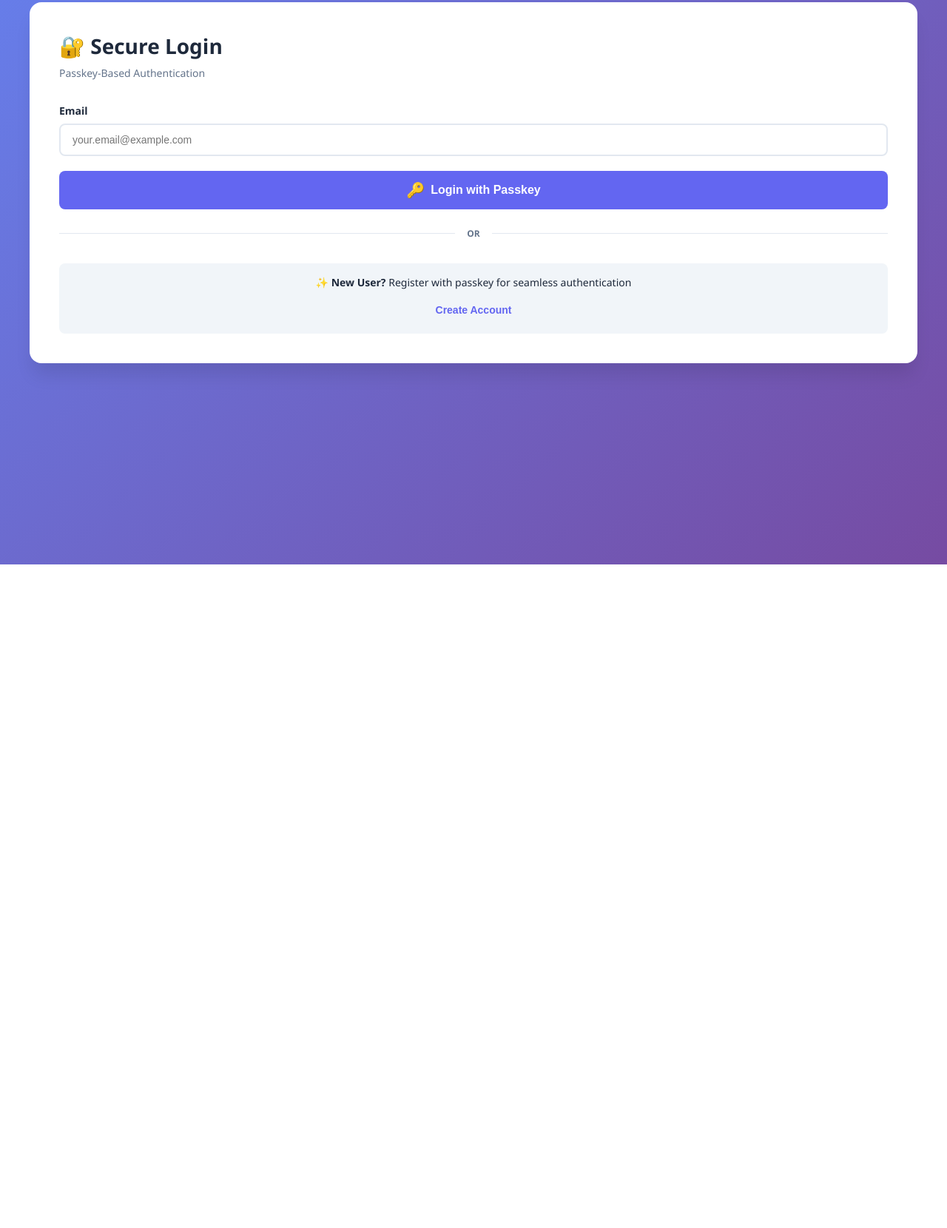
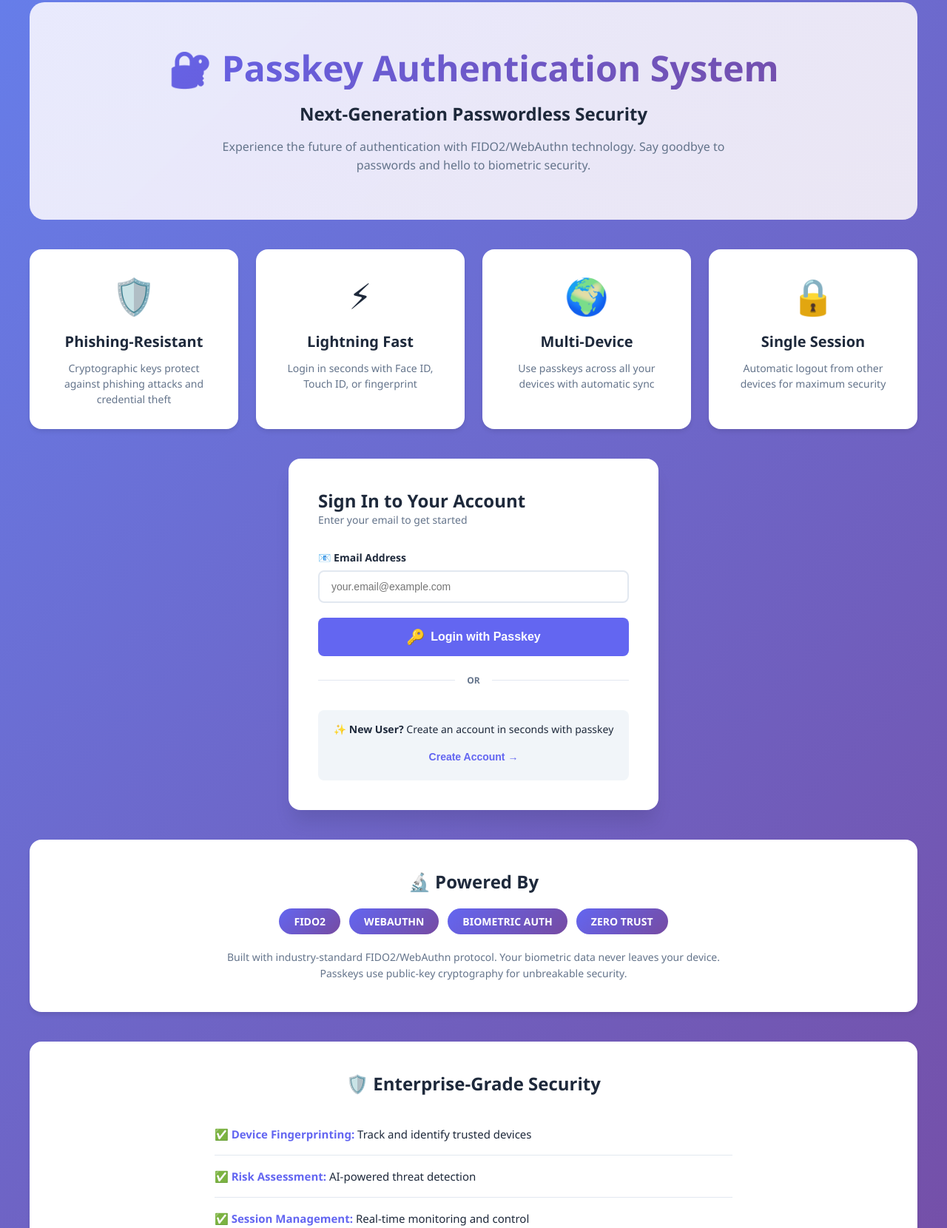
Before and after one commit to Nitinnnn67/Passkey-Based-Authentication-with-Real-Time-Session-Protection, a website built with Vite: page client/index.html in a window 1280 px wide. Shown: the part 37-1697 px from the top of the page at 74% size. Before the commit the page ends 800 px from the top, so only its background shows below. Built offline with nearby package versions, Linux system fonts and the light colour scheme; files whose address does not match are found by name.

Commit message:
feat: Enhance landing page with hero and features sections; update authentication routes for session validation

```diff
--- a/client/index.html
+++ b/client/index.html
@@ -8,15 +8,52 @@
 </head>
 <body>
   <div class="container">
-    <!-- Login Screen -->
+    <!-- Login Screen / Landing Page -->
     <div id="loginScreen" class="screen active">
-      <div class="card">
-        <h1>🔐 Secure Login</h1>
-        <p class="subtitle">Passkey-Based Authentication</p>
+      <!-- Hero Section -->
+      <div class="hero-section">
+        <div class="hero-content">
+          <h1 class="hero-title">🔐 Passkey Authentication System</h1>
+          <p class="hero-subtitle">Next-Generation Passwordless Security</p>
+          <p class="hero-description">
+            Experience the future of authentication with FIDO2/WebAuthn technology.
+            Say goodbye to passwords and hello to biometric security.
+          </p>
+        </div>
+      </div>
+
+      <!-- Features Section -->
+      <div class="features-grid">
+        <div class="feature-card">
+          <div class="feature-icon">🛡️</div>
+          <h3>Phishing-Resistant</h3>
+          <p>Cryptographic keys protect against phishing attacks and credential theft</p>
+        </div>
+        <div class="feature-card">
+          <div class="feature-icon">⚡</div>
+          <h3>Lightning Fast</h3>
+          <p>Login in seconds with Face ID, Touch ID, or fingerprint</p>
+        </div>
+        <div class="feature-card">
+          <div class="feature-icon">🌍</div>
+          <h3>Multi-Device</h3>
+          <p>Use passkeys across all your devices with automatic sync</p>
+        </div>
+        <div class="feature-card">
+          <div class="feature-icon">🔒</div>
+          <h3>Single Session</h3>
+          <p>Automatic logout from other devices for maximum security</p>
+        </div>
+      </div>
+
+      <!-- Login Card -->
+      <div class="card login-card">
+        <h2>Sign In to Your Account</h2>
+        <p class="subtitle">Enter your email to get started</p>
 
         <form id="loginForm">
           <div class="form-group">
-            <label>Email</label>
+            <label>📧 Email Address</label>
             <input type="email" id="loginEmail" required placeholder="your.email@example.com">
           </div>
         </form>
@@ -38,9 +75,37 @@
         </div>
 
         <div class="info-box">
-          <p>✨ <strong>New User?</strong> Register with passkey for seamless authentication</p>
-          <button id="registerBtn" class="btn btn-link">Create Account</button>
+          <p>✨ <strong>New User?</strong> Create an account in seconds with passkey</p>
+          <button id="registerBtn" class="btn btn-link">Create Account →</button>
         </div>
+      </div>
+
+      <!-- Technology Section -->
+      <div class="tech-info">
+        <h3>🔬 Powered By</h3>
+        <div class="tech-badges">
+          <span class="badge">FIDO2</span>
+          <span class="badge">WebAuthn</span>
+          <span class="badge">Biometric Auth</span>
+          <span class="badge">Zero Trust</span>
+        </div>
+        <p class="tech-description">
+          Built with industry-standard FIDO2/WebAuthn protocol. Your biometric data never leaves your device.
+          Passkeys use public-key cryptography for unbreakable security.
+        </p>
+      </div>
+
+      <!-- Security Features -->
+      <div class="security-features">
+        <h3>🛡️ Enterprise-Grade Security</h3>
+        <ul class="feature-list">
+          <li>✅ <strong>Device Fingerprinting:</strong> Track and identify trusted devices</li>
+          <li>✅ <strong>Risk Assessment:</strong> AI-powered threat detection</li>
+          <li>✅ <strong>Session Management:</strong> Real-time monitoring and control</li>
+          <li>✅ <strong>Audit Logging:</strong> Complete activity history</li>
+          <li>✅ <strong>Single-Session Policy:</strong> One active session per account</li>
+          <li>✅ <strong>Multi-Passkey Support:</strong> Register multiple devices</li>
+        </ul>
       </div>
     </div>
 
--- a/client/style.css
+++ b/client/style.css
@@ -821,4 +821,171 @@ h1 {
   body {
     padding: 10px;
   }
+
+  .features-grid {
+    grid-template-columns: 1fr !important;
+  }
+
+  .hero-title {
+    font-size: 32px !important;
+  }
 }
+
+/* Landing Page Styles */
+.hero-section {
+  text-align: center;
+  padding: 60px 20px;
+  background: linear-gradient(135deg, rgba(99, 102, 241, 0.1) 0%, rgba(118, 75, 162, 0.1) 100%);
+  border-radius: 20px;
+  margin-bottom: 40px;
+  backdrop-filter: blur(10px);
+  background-color: rgba(255, 255, 255, 0.95);
+}
+
+.hero-title {
+  font-size: 48px;
+  font-weight: 800;
+  background: linear-gradient(135deg, #6366f1 0%, #764ba2 100%);
+  -webkit-background-clip: text;
+  -webkit-text-fill-color: transparent;
+  background-clip: text;
+  margin-bottom: 16px;
+  line-height: 1.2;
+}
+
+.hero-subtitle {
+  font-size: 24px;
+  color: var(--text);
+  font-weight: 600;
+  margin-bottom: 16px;
+}
+
+.hero-description {
+  font-size: 16px;
+  color: var(--text-light);
+  max-width: 700px;
+  margin: 0 auto;
+  line-height: 1.6;
+}
+
+.features-grid {
+  display: grid;
+  grid-template-columns: repeat(auto-fit, minmax(250px, 1fr));
+  gap: 24px;
+  margin-bottom: 40px;
+}
+
+.feature-card {
+  background: white;
+  padding: 30px;
+  border-radius: 16px;
+  text-align: center;
+  box-shadow: 0 4px 6px -1px rgb(0 0 0 / 0.1);
+  transition: transform 0.3s, box-shadow 0.3s;
+}
+
+.feature-card:hover {
+  transform: translateY(-5px);
+  box-shadow: 0 20px 25px -5px rgb(0 0 0 / 0.15);
+}
+
+.feature-icon {
+  font-size: 48px;
+  margin-bottom: 16px;
+}
+
+.feature-card h3 {
+  font-size: 20px;
+  color: var(--text);
+  margin-bottom: 12px;
+  font-weight: 700;
+}
+
+.feature-card p {
+  font-size: 14px;
+  color: var(--text-light);
+  line-height: 1.5;
+}
+
+.login-card {
+  max-width: 500px;
+  margin: 0 auto 40px auto;
+}
+
+.tech-info {
+  background: white;
+  padding: 40px;
+  border-radius: 16px;
+  text-align: center;
+  margin-bottom: 40px;
+  box-shadow: 0 4px 6px -1px rgb(0 0 0 / 0.1);
+}
+
+.tech-info h3 {
+  font-size: 24px;
+  color: var(--text);
+  margin-bottom: 20px;
+}
+
+.tech-badges {
+  display: flex;
+  flex-wrap: wrap;
+  gap: 12px;
+  justify-content: center;
+  margin-bottom: 20px;
+}
+
+.badge {
+  background: linear-gradient(135deg, #6366f1 0%, #764ba2 100%);
+  color: white;
+  padding: 8px 20px;
+  border-radius: 20px;
+  font-size: 14px;
+  font-weight: 600;
+}
+
+.tech-description {
+  color: var(--text-light);
+  font-size: 14px;
+  line-height: 1.6;
+  max-width: 700px;
+  margin: 0 auto;
+}
+
+.security-features {
+  background: white;
+  padding: 40px;
+  border-radius: 16px;
+  box-shadow: 0 4px 6px -1px rgb(0 0 0 / 0.1);
+  margin-bottom: 40px;
+}
+
+.security-features h3 {
+  font-size: 24px;
+  color: var(--text);
+  margin-bottom: 24px;
+  text-align: center;
+}
+
+.feature-list {
+  list-style: none;
+  padding: 0;
+  max-width: 700px;
+  margin: 0 auto;
+}
+
+.feature-list li {
+  padding: 16px 0;
+  border-bottom: 1px solid var(--border);
+  font-size: 15px;
+  color: var(--text);
+  line-height: 1.6;
+}
+
+.feature-list li:last-child {
+  border-bottom: none;
+}
+
+.feature-list strong {
+  color: var(--primary);
+  font-weight: 600;
```
Also changed, not shown: server/routes/auth.js (+58 -18 lines).
